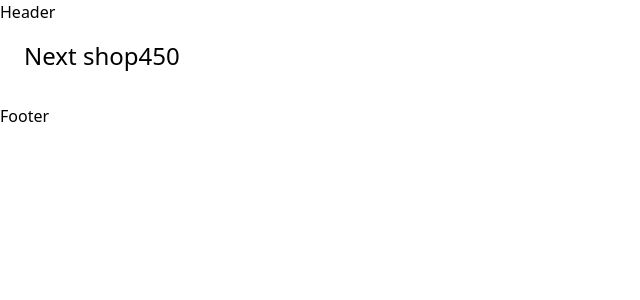
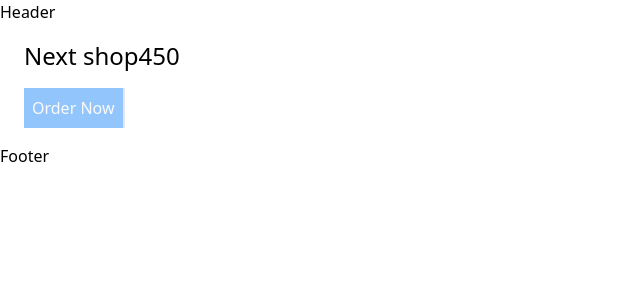
Before and after one commit to desmondtoyus/next-shop-tailwind, a Next.js app: page / in a window 1280 px wide. Shown: the top 300 px of the page, without its empty margins (0-640 px from the left). Built offline with nearby package versions, Linux system fonts and the light colour scheme.

Commit message:
add button fxn

```diff
--- a/src/components/ui/Buttons/Button.tsx
+++ b/src/components/ui/Buttons/Button.tsx
@@ -2,11 +2,18 @@ import React, { FC } from 'react';
 
 export interface ButtonProps {
   cta: string;
-  onClick: (e?: MouseEvent) => void;
+  onClick?: (e?: MouseEvent) => void;
 }
 
-const Button: FC<ButtonProps> = ({ cta }) => {
-  return <button>{cta}</button>;
+const Button: FC<ButtonProps> = ({ cta, onClick = () => null }) => {
+  return (
+    <button
+      className="p-2 border-r-2 bg-blue-300 text-center text-zinc-50"
+      onClick={() => onClick}
+    >
+      {cta}
+    </button>
+  );
 };
 
 export default React.memo(Button);
--- a/src/pages/index.tsx
+++ b/src/pages/index.tsx
@@ -1,5 +1,6 @@
 import React, { FC } from 'react';
 import { Title } from '@/components/common/Title';
+import { Button } from '@/components/ui/Buttons';
 
 export interface Props {
   title: string;
@@ -21,6 +22,7 @@ const Home: FC<Props> = ({ title }) => {
     <>
       <main className="px-6 py-4">
         <Title>Next shop450</Title>
+        <Button cta="Order Now" />
       </main>
     </>
   );
```
